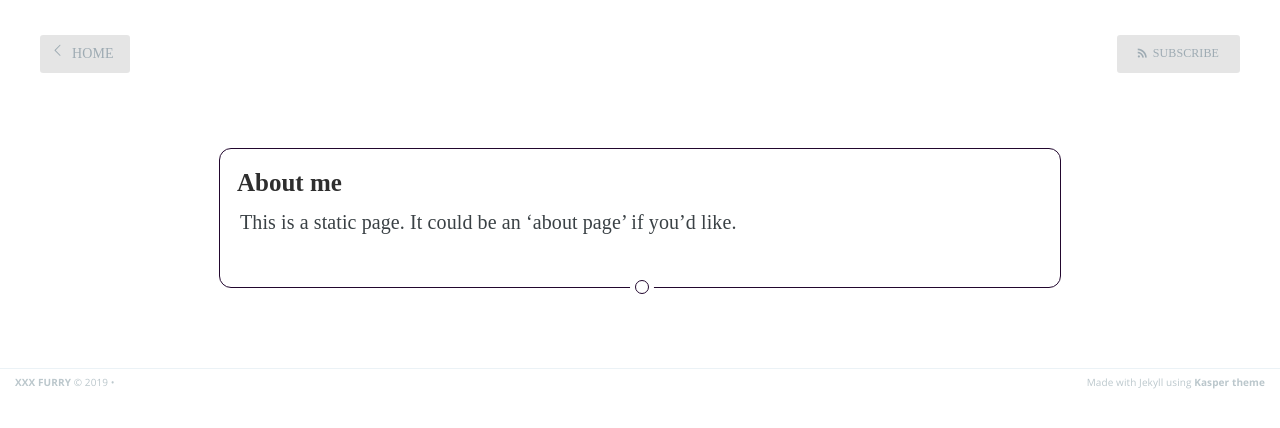
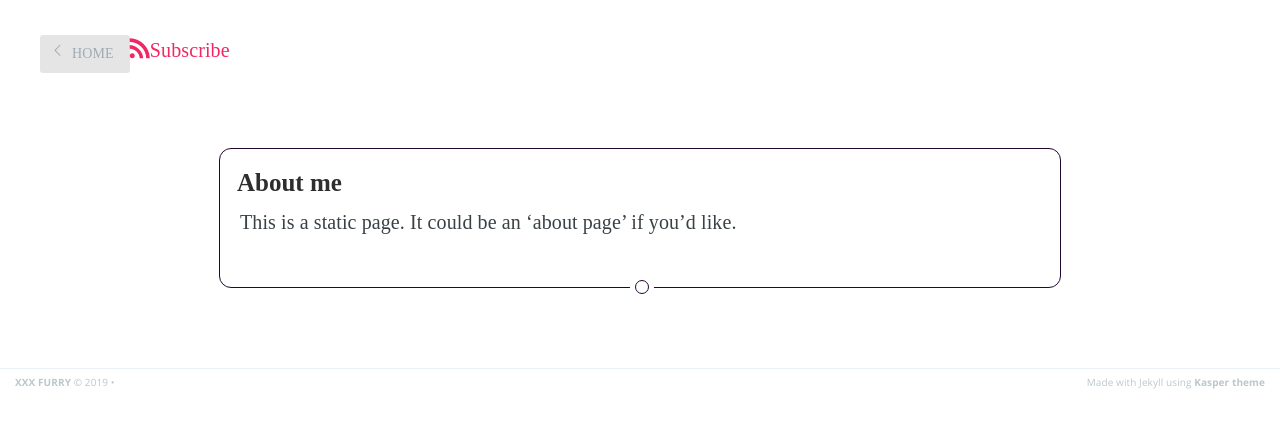
Before and after one commit to XXXFURRYYIFF/xxxfurryyiff.github.io, a Jekyll site: the page built from about.md, in a window 1280 px wide. Shown: the top 428 px of the page. Built offline with Jekyll 4.4.1, drawn with Linux system fonts in a browser that asks for light colours; some web fonts are replaced; comment, search, counter and statistics services are not loaded.

Commit message:
Update screen.css

```diff
--- a/assets/css/screen.css
+++ b/assets/css/screen.css
@@ -608,28 +608,8 @@ margin on the iframe, cause it breaks stuff. */
     margin-right: 8px;
 }
 
-.subscribe-button {
-    -webkit-box-sizing: border-box;
-    -moz-box-sizing: border-box;
-    box-sizing: border-box;
-    display: inline-block;
-    float: right;
-    height: 38px;
-    padding: 0 20px;
-    border: transparent 1px solid;
-    color: #9EABB3;
-    text-align: center;
-    font-size: 12px;
-    text-transform: uppercase;
-    line-height: 35px;
-    white-space: nowrap;
-    border-radius: 3px;
-    background: rgba(0,0,0,0.1);
-    transition: all ease 0.3s;
-}
-.subscribe-button:before {
-    font-size: 9px;
-    margin-right: 6px;
+.main-header img {
+    width: 8em;
 }
 
 /* Special styles when overlaid on an image*/
```
